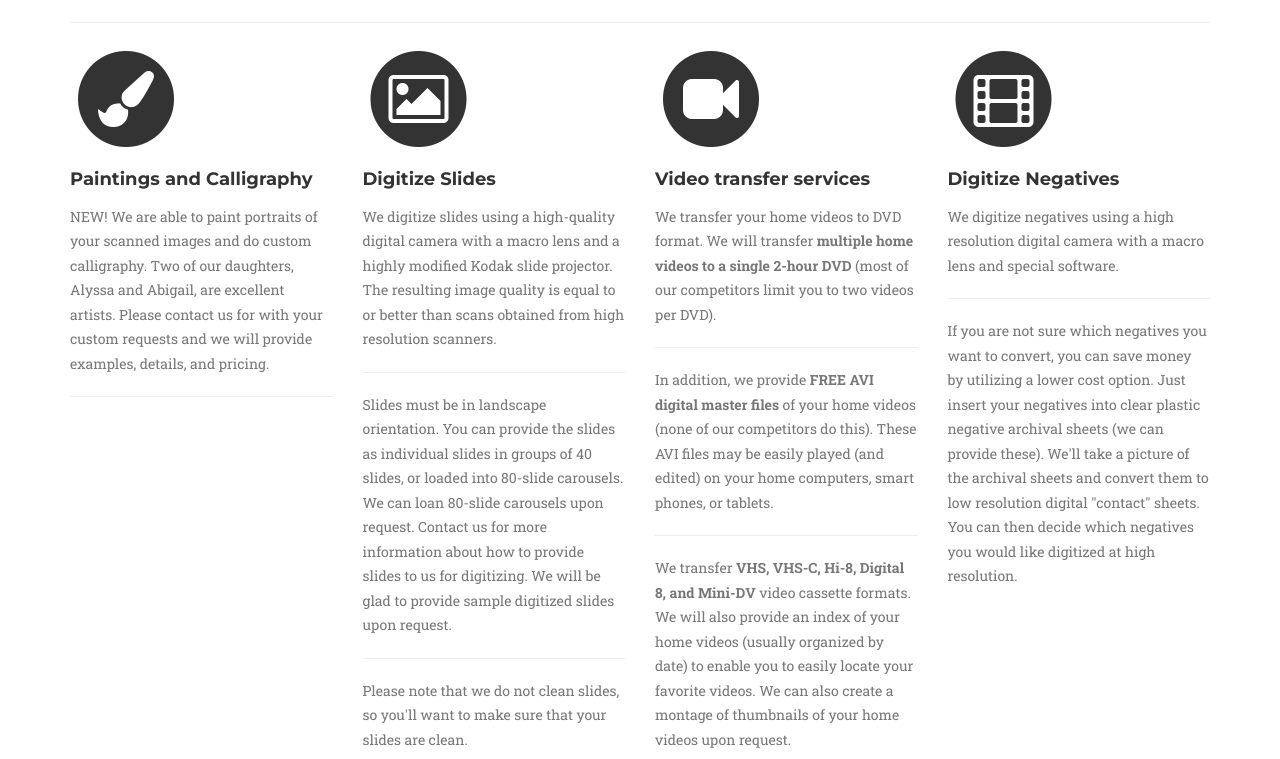
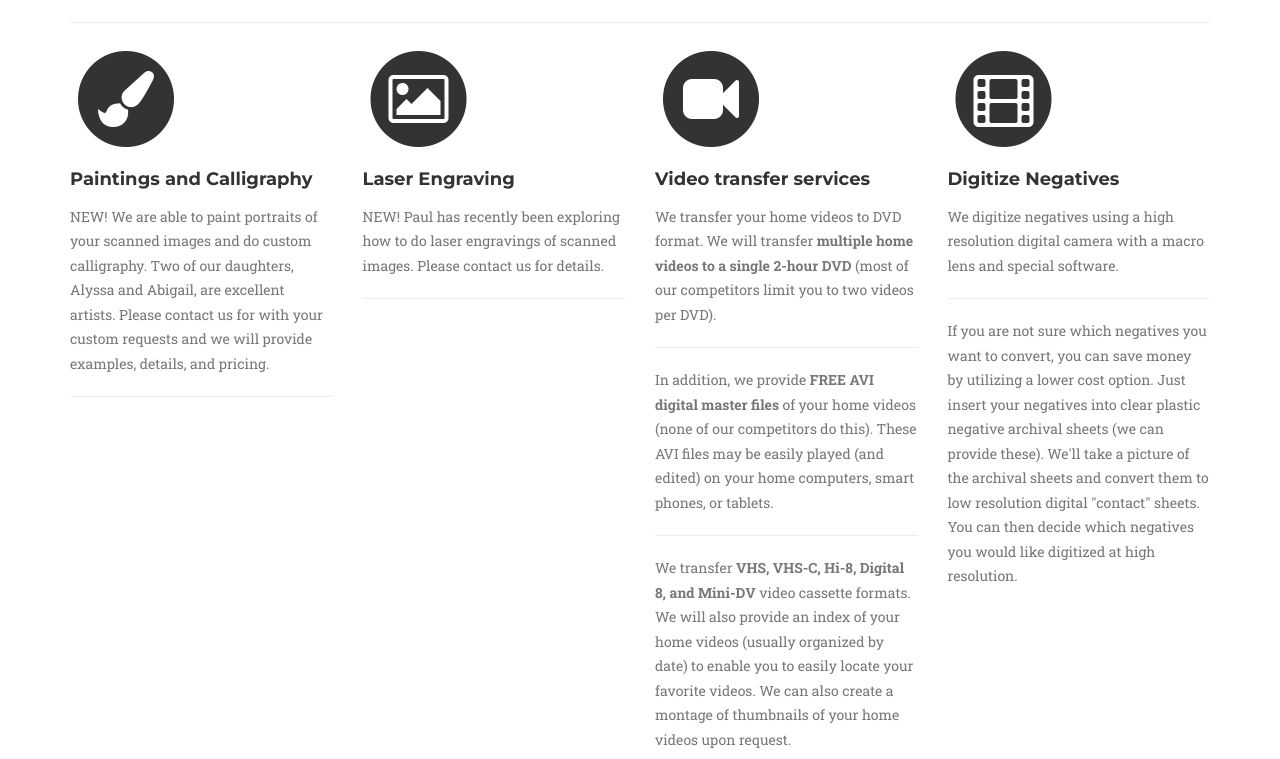
Before and after one commit to pandapix/pandapix.github.io, a website: page index.html in a window 1280 px wide. Shown: the part 1997-2756 px from the top of the page. Drawn offline with nearby package versions, Linux system fonts and the light colour scheme; a web font is replaced by a local one.

Commit message:
Update index.html

```diff
--- a/index.html
+++ b/index.html
@@ -173,12 +173,9 @@
                         <i class="fa fa-circle fa-stack-2x "></i>
                         <i class="fa fa-picture-o fa-stack-1x fa-inverse"></i>
                     </span>
-                    <h4 class="service-heading">Digitize Slides</h4>
-                    <p class="text-muted">We digitize slides using a high-quality digital camera with a macro lens and a highly modified Kodak slide projector.  The resulting image quality is equal to or better than scans obtained from high resolution scanners.
+                    <h4 class="service-heading">Laser Engraving</h4>
+                    <p class="text-muted">NEW! Paul has recently been exploring how to do laser engravings of scanned images.  Please contact us for details.
 			    <hr>
-			    <p class="text-muted">Slides must be in landscape orientation.  You can provide the slides as individual slides in groups of 40 slides, or loaded into 80-slide carousels.  We can loan 80-slide carousels upon request.  Contact us for more information about how to provide slides to us for digitizing.  We will be glad to provide sample digitized slides upon request.</p>
-					<hr>
-					<p class="text-muted">Please note that we do not clean slides, so you'll want to make sure that your slides are clean.</p>
                 </div>
                 <div class="col-md-3">
                     <span class="fa-stack fa-4x">
```
